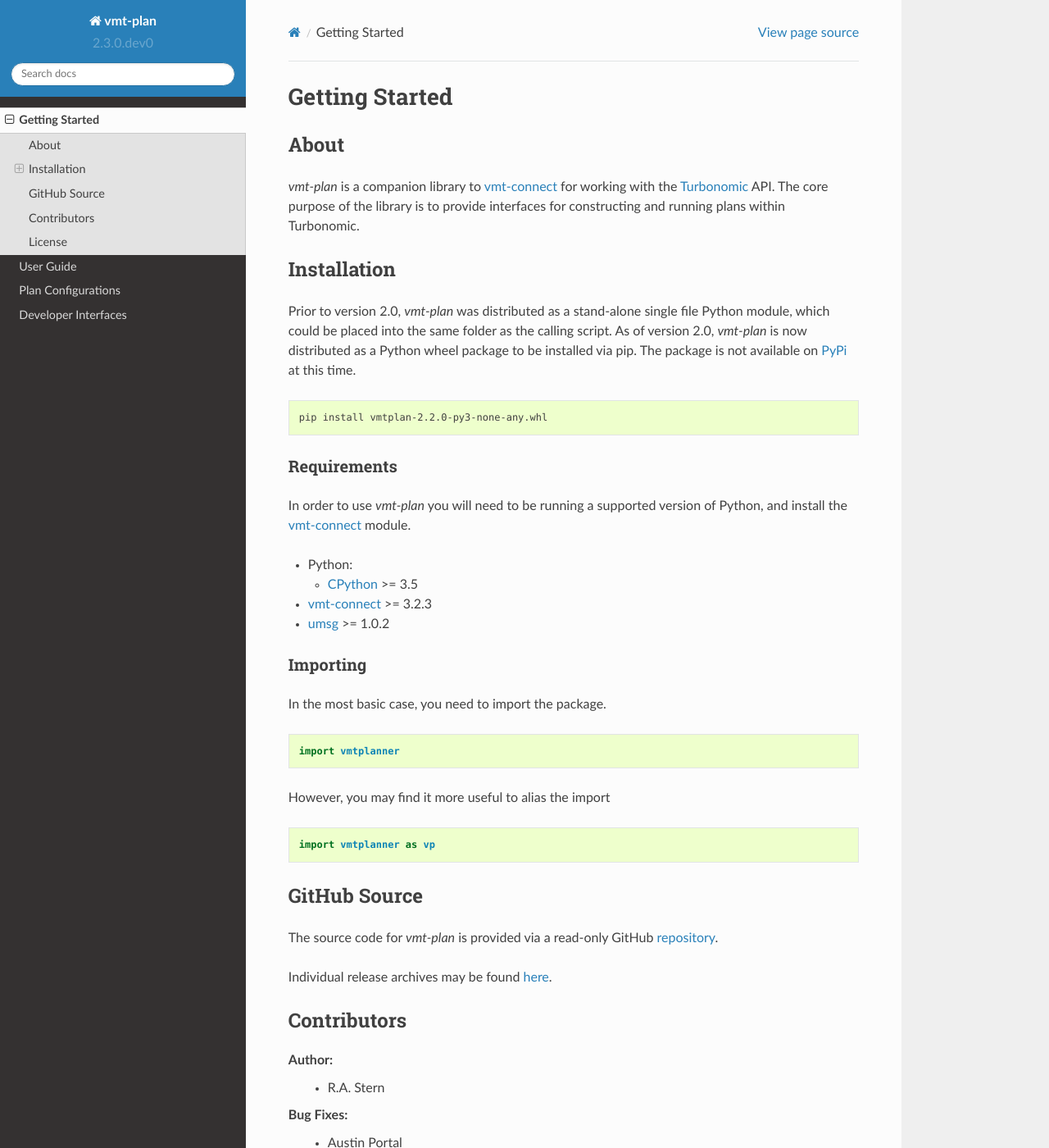
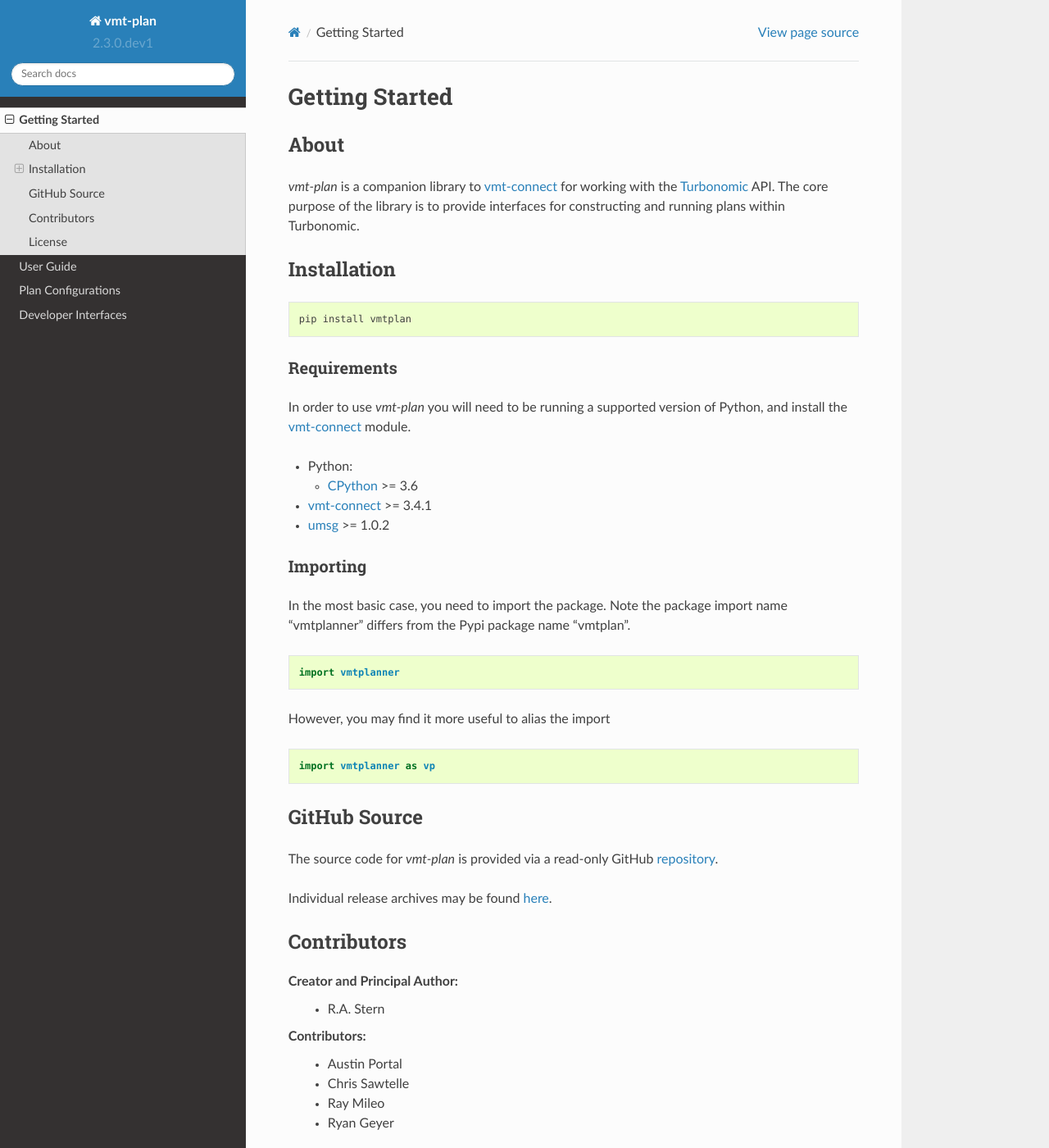
Before and after one commit to turbonomic/vmt-plan, a Sphinx documentation site: the page built from docs/source/start.rst, in a window 1280 px wide and 1400 px high. Shown: the whole window at 82% size. Built offline with Sphinx 7.4.7 and the Read the Docs theme 2.0.0, drawn with Linux system fonts in a browser that asks for light colours.

Commit message:
Update documentation and refactor

```diff
--- a/docs/source/conf.py
+++ b/docs/source/conf.py
@@ -20,8 +20,8 @@
 import sys
 import sphinx_rtd_theme
 sys.path.insert(0, os.path.abspath('../..'))
-sys.path.insert(0, os.path.abspath('../../vmtplanner'))
-sys.path.insert(0, os.path.abspath('../../vmtplanner/processors'))
+#sys.path.insert(0, os.path.abspath('../../vmtplanner'))
+#sys.path.insert(0, os.path.abspath('../../vmtplanner/processors'))
 
 
 # -- General configuration ------------------------------------------------
@@ -37,9 +37,7 @@
     'sphinx.ext.intersphinx',
     'sphinx.ext.coverage',
     'sphinx.ext.githubpages',
-    'sphinx.ext.napoleon',
-    'sphinx_rtd_theme'
-]
+    'sphinx.ext.napoleon']
 
 # Napoleon settings
 napoleon_google_docstring = True
@@ -77,9 +75,9 @@
 # built documents.
 #
 # The short X.Y version.
-version = u'2.3.0.dev0'
+version = u'2.3.0.dev1'
 # The full version, including alpha/beta/rc tags.
-release = u'2.3.0.dev0'
+release = u'2.3.0.dev1'
 
 # The language for content autogenerated by Sphinx. Refer to documentation
 # for a list of supported languages.
@@ -185,7 +183,7 @@
 #  author, documentclass [howto, manual, or own class]).
 latex_documents = [
     (master_doc, 'vmt-plan.tex', u'vmt-plan Documentation',
-     u'R.A. Stern', 'manual'),
+     author, 'manual'),
 ]
 
 
@@ -216,7 +214,7 @@
 # Example configuration for intersphinx: refer to the Python standard library.
 intersphinx_mapping = {
     'python': ('https://docs.python.org/', None),
+    'vmtconnect': ('https://turbonomic.github.io/vmt-connect/', None),
     'vmt-connect': ('https://turbonomic.github.io/vmt-connect/', None),
-    'vmtconnect': ('https://turbonomic.github.io/vmt-connect/', None),
     'requests': ('https://requests.readthedocs.io/en/master/', None)
   }
--- a/docs/source/plans.rst
+++ b/docs/source/plans.rst
@@ -10,5 +8,5 @@
 Classes
 =======
 
-.. autoclass:: BaseBalancePlan
+.. autoclass:: vmtplanner.plans.BaseBalancePlan
    :members:
--- a/docs/source/start.rst
+++ b/docs/source/start.rst
@@ -27,14 +27,9 @@
 Installation
 ============
 
-Prior to version 2.0, *vmt-plan* was distributed as a stand-alone single file
-Python module, which could be placed into the same folder as the calling script.
-As of version 2.0, *vmt-plan* is now distributed as a Python wheel package to be
-installed via pip. The package is not available on PyPi_ at this time.
-
 .. code:: bash
 
-   pip install vmtplan-2.2.0-py3-none-any.whl
+   pip install vmtplan
 
 
 Requirements
@@ -45,16 +40,17 @@
 
 * Python:
 
-  - CPython_ >= 3.5
+  - CPython_ >= 3.6
 
-* vmt-connect_ >= 3.2.3
+* vmt-connect_ >= 3.4.1
 * umsg_ >= 1.0.2
 
 
 Importing
 ---------
 
-In the most basic case, you need to import the package.
+In the most basic case, you need to import the package. Note the package import
+name "vmtplanner" differs from the Pypi package name "vmtplan".
 
 .. code:: python
 
@@ -80,13 +76,11 @@
 Contributors
 ============
 
-Author:
+Creator and Principal Author:
   * R.A. Stern
 
-Bug Fixes:
+Contributors:
   * Austin Portal
-
-Additional QA:
   * Chris Sawtelle
   * Ray Mileo
   * Ryan Geyer
--- a/vmtplanner/__about__.py
+++ b/vmtplanner/__about__.py
@@ -16,7 +16,7 @@
 
 __title__ = 'vmtplan'
 __description__ = 'Turbonomic Plan Engine'
-__version__ = '2.3.0.dev0'
+__version__ = '2.3.0.dev1'
 __author__ = 'R.A. Stern'
 __author_email__ = 'richard.stern@turbonomic.com'
 __license__ = 'Apache 2.0'
```
Also changed, not shown: other parts of docs/source/plans.rst (+0 -2 lines), docs/source/userguide.rst (+12 -1 lines), docs/source/vmtplanner.rst (+16 -15 lines), setup.py (+7 -6 lines), vmtplanner/__init__.py (+58 -54 lines), .bumpversion.cfg, 4 other files.
